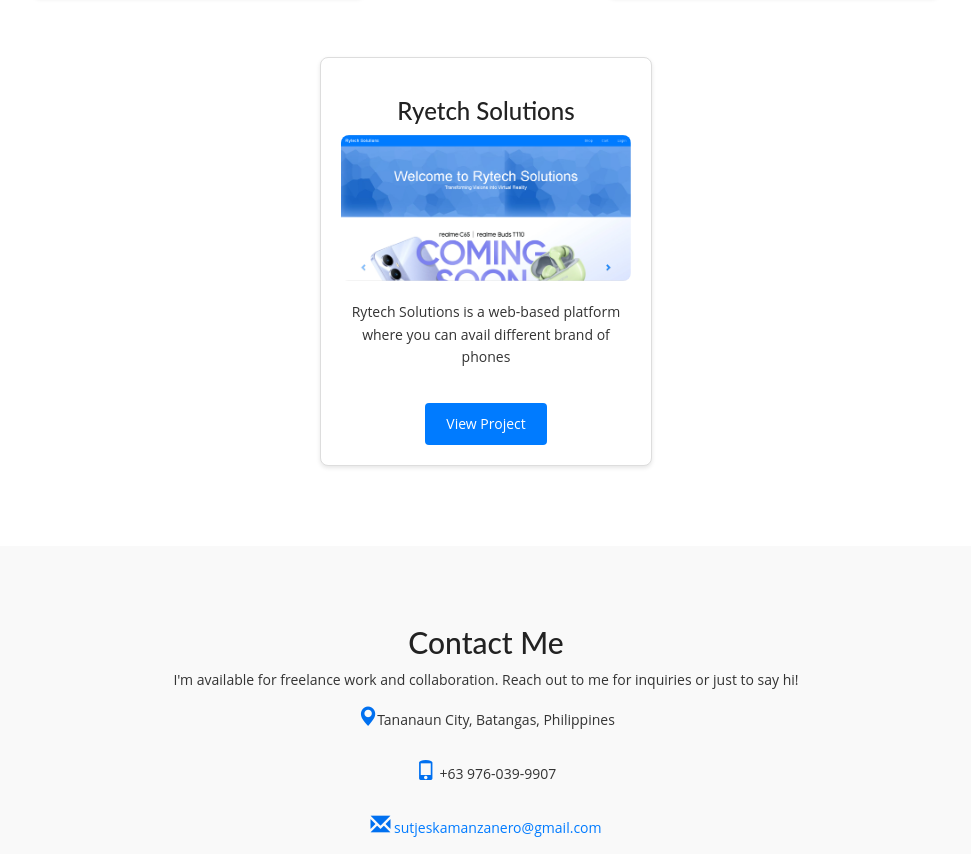
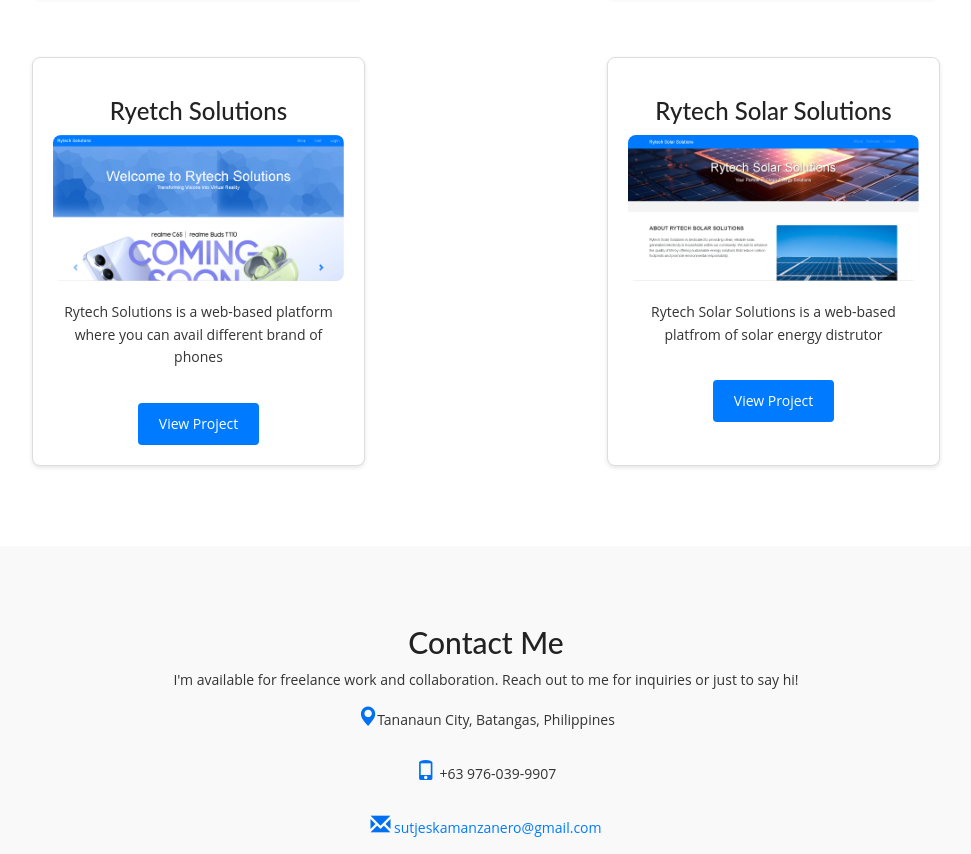
Before and after one commit to HostingbyVinlandDelsgade/JetManzanero, a plain HTML site: page index.html in a window 1280 px wide. Shown: the part 2191-3045 px from the top of the page, without its empty margins (154-1125 px from the left). Drawn offline with nearby package versions, Linux system fonts and the light colour scheme.

Commit message:
Add files via upload

```diff
--- a/index.html
+++ b/index.html
@@ -157,6 +157,16 @@
                     <p>Rytech Solutions is a web-based platform where you can avail different brand of phones</p>
                     <a href="https://jetmanzanero.github.io/Rytech/" class="btn" target="_blank">View Project</a>
                 </div>
+                <div class="project-item">
+                    <h3>Rytech Solar Solutions</h3>
+                    <a href="RytechSolarSolutions.png" target="_blank">
+                        <img src="RytechSolarSolutions.png" alt="RytechSolarSolutions">
+                    </a>
+                    <br>
+                    <br>
+                    <p>Rytech Solar Solutions is a web-based platfrom of solar energy distrutor</p>
+                    <a href="https://jetmanzanero.github.io/RytechSolarSolutions/" class="btn" target="_blank">View Project</a>
+                </div>
                 <!-- Add more projects similarly -->
         </div>
         </div>
```
Also changed, not shown: RytechSolarSolutions.png (added).
